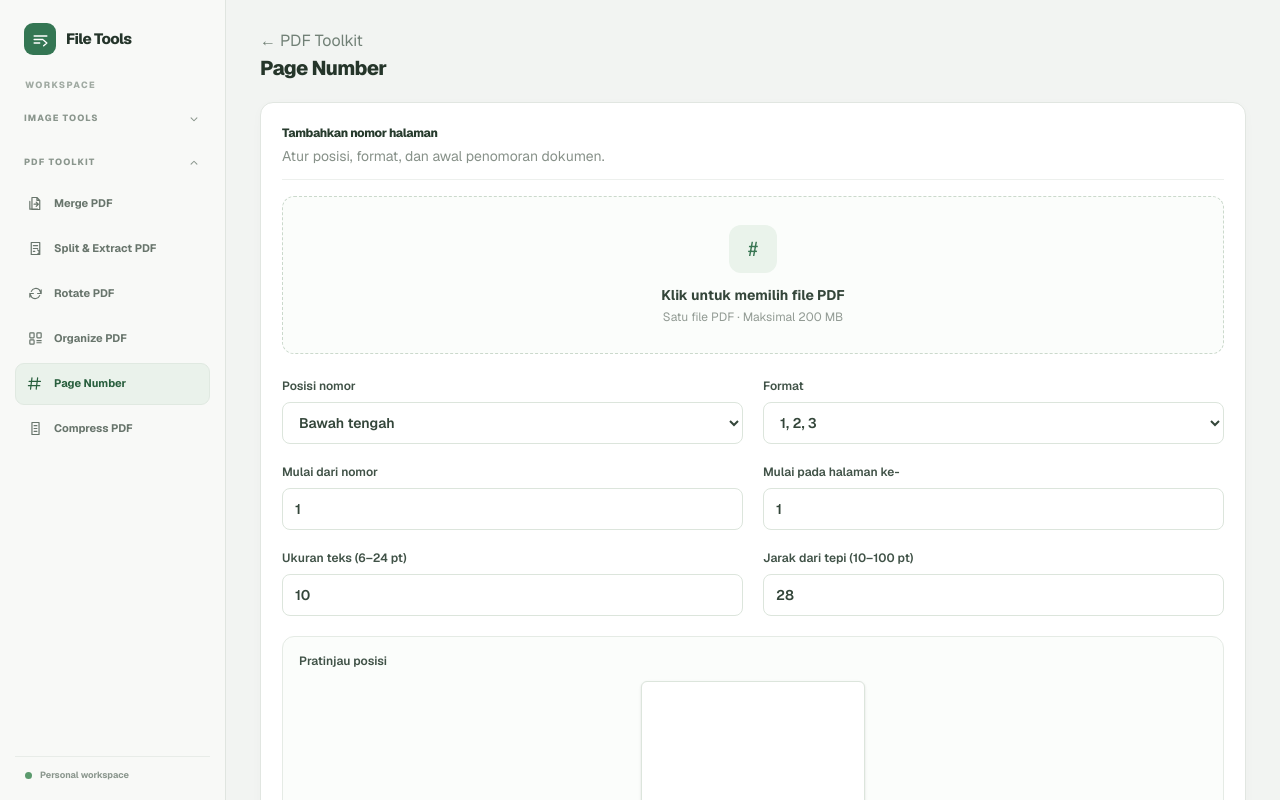
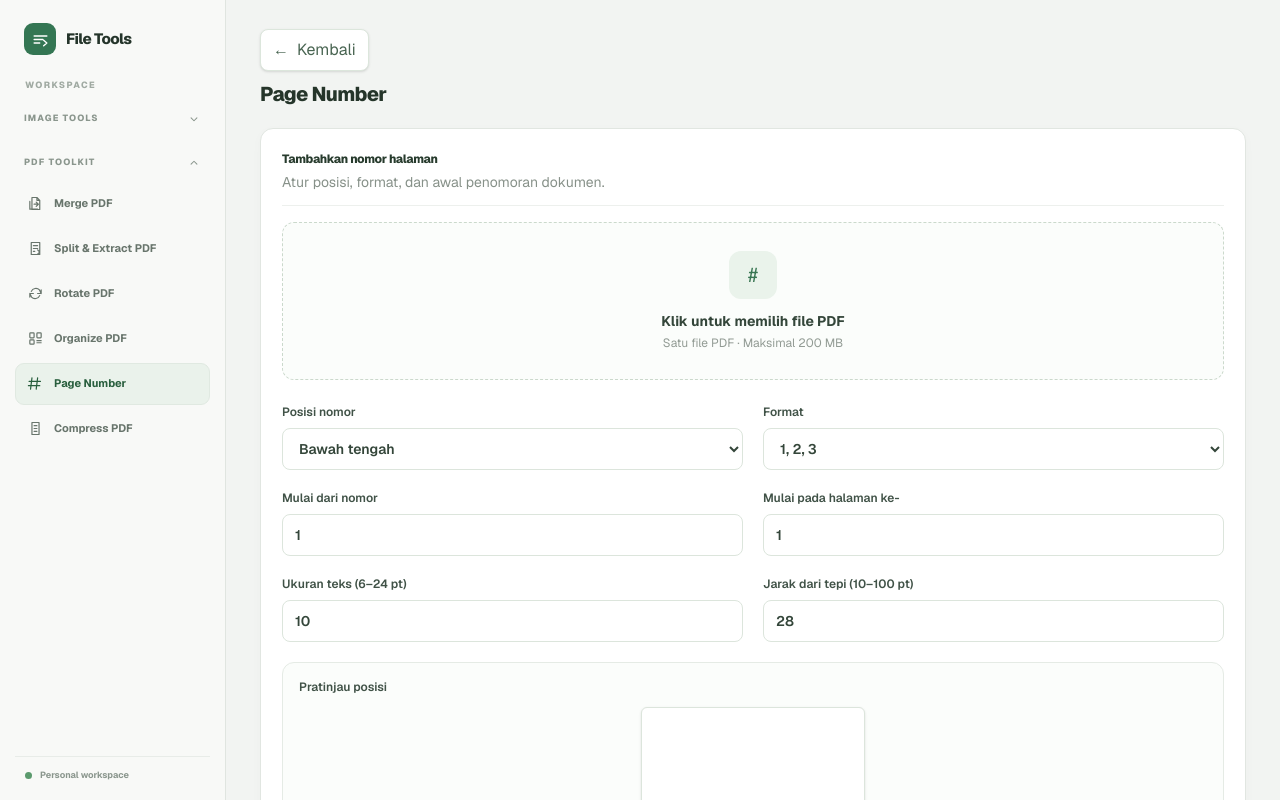
Before and after one commit to adhen10/remove-bg, a Next.js app in the folder frontend/: page /pdf-tools/page-number in a window 1280 px wide. Shown: the top 800 px of the page. Built offline with nearby package versions, Linux system fonts and the light colour scheme; no server answers.

Commit message:
ui: replace removed PDF Toolkit breadcrumb with back action

```diff
--- a/frontend/app/pdf-tools/page-number/page.tsx
+++ b/frontend/app/pdf-tools/page-number/page.tsx
@@ -1,7 +1,7 @@
 "use client";
 
 import { useRef, useState } from "react";
-import Link from "next/link";
+import { useRouter } from "next/navigation";
 import SiteHeader from "@/components/SiteHeader";
 
 const API_URL = process.env.NEXT_PUBLIC_API_URL || "http://127.0.0.1:8000";
@@ -11,6 +11,7 @@ const positions = [
 ];
 
 export default function PageNumberPdfPage() {
+    const router = useRouter();
     const inputRef = useRef<HTMLInputElement>(null);
     const [file, setFile] = useState<File | null>(null);
     const [position, setPosition] = useState("bottom-center");
@@ -58,7 +59,7 @@ export default function PageNumberPdfPage() {
             <SiteHeader />
             <div className="workspace-main">
                 <header className="tool-topbar">
-                    <div><Link href="/pdf-tools" className="text-xs text-[#718076] hover:text-[#347653]">← PDF Toolkit</Link><h1 className="tool-topbar-title mt-2">Page Number</h1></div>
+                    <div><button type="button" onClick={() => router.back()} className="mb-2 inline-flex items-center gap-2 rounded-lg border border-[#dce6dc] bg-white px-3 py-2 text-sm font-semibold text-[#486451] shadow-sm hover:bg-[#f4f8f4]"><span aria-hidden="true">←</span>Kembali</button><h1 className="tool-topbar-title mt-2">Page Number</h1></div>
                 </header>
                 <section className="workspace-panel">
                     <div className="panel-heading"><div><h2 className="panel-title">Tambahkan nomor halaman</h2><p className="mt-1 text-sm text-[#879189]">Atur posisi, format, dan awal penomoran dokumen.</p></div></div>
```
